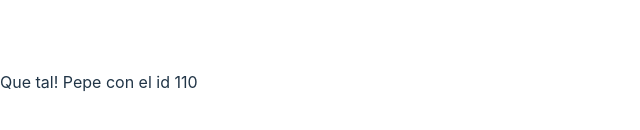
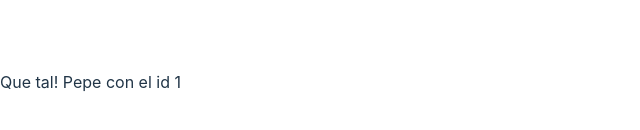
Before and after one commit to Oscar-CR09/proyectoreact, a React (Vite) app in the folder vite-project/: page / in a window 1280 px wide. Shown: the part 318-448 px from the top of the page, without its empty margins (0-640 px from the left). Built offline with nearby package versions, Linux system fonts and the light colour scheme.

Commit message:
propiedades

```diff
--- a/vite-project/src/components/HelloWorld.jsx
+++ b/vite-project/src/components/HelloWorld.jsx
@@ -10,10 +10,10 @@ export const HelloWorld = ( {user, id, title } ) => {
         <Fragment>
 
             <div> { title } </div>
-            <div>Que tal! { user } con el id { id + 10 }</div>
+            <div> Que tal! { user } con el id { id } </div>
+
 
         </Fragment>
 
      );
-
 }
```
